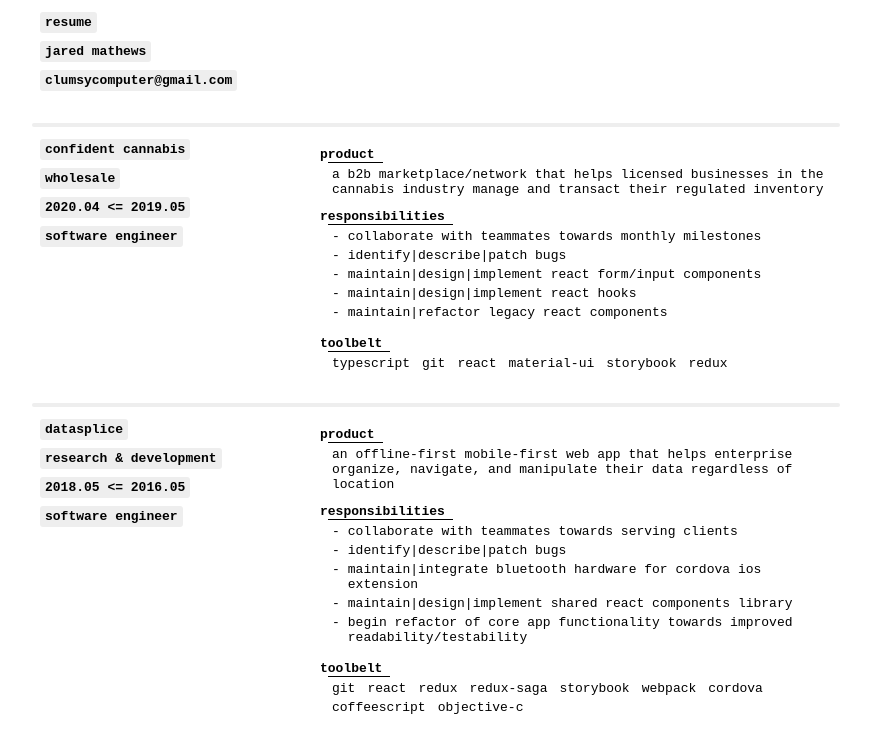
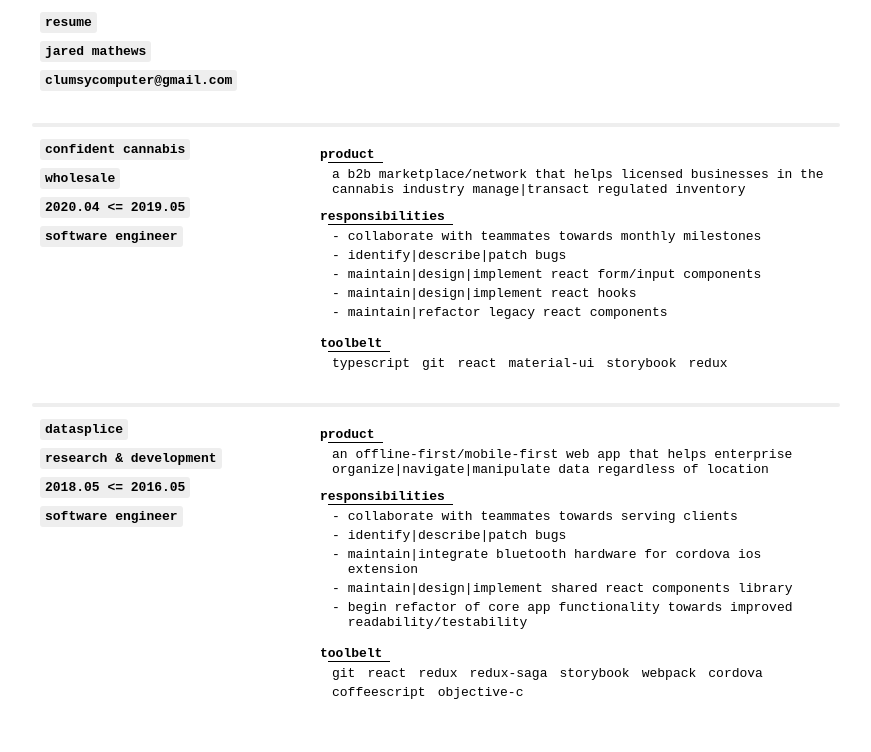
Before and after one commit to clumsycomputer/clumsy-website, a React (Create React App) app: page / in a window 1280 px wide. Shown: the top 752 px of the page, without its empty margins (204-1075 px from the left). Built offline with nearby package versions, Linux system fonts and the light colour scheme.

Commit message:
feat(basic-resume): moar silly resume edits

```diff
--- a/src/index.tsx
+++ b/src/index.tsx
@@ -18,7 +18,7 @@
             dateRange: '2020.04 <= 2019.05',
             jobTitle: 'software engineer',
             product:
-              'a b2b marketplace/network that helps licensed businesses in the cannabis industry manage and transact their regulated inventory',
+              'a b2b marketplace/network that helps licensed businesses in the cannabis industry manage|transact regulated inventory',
             responsibilities: [
               'collaborate with teammates towards monthly milestones',
               'identify|describe|patch bugs',
@@ -41,7 +41,7 @@
             dateRange: '2018.05 <= 2016.05',
             jobTitle: 'software engineer',
             product:
-              'an offline-first mobile-first web app that helps enterprise organize, navigate, and manipulate their data regardless of location',
+              'an offline-first/mobile-first web app that helps enterprise organize|navigate|manipulate data regardless of location',
             responsibilities: [
               'collaborate with teammates towards serving clients',
               'identify|describe|patch bugs',
```
